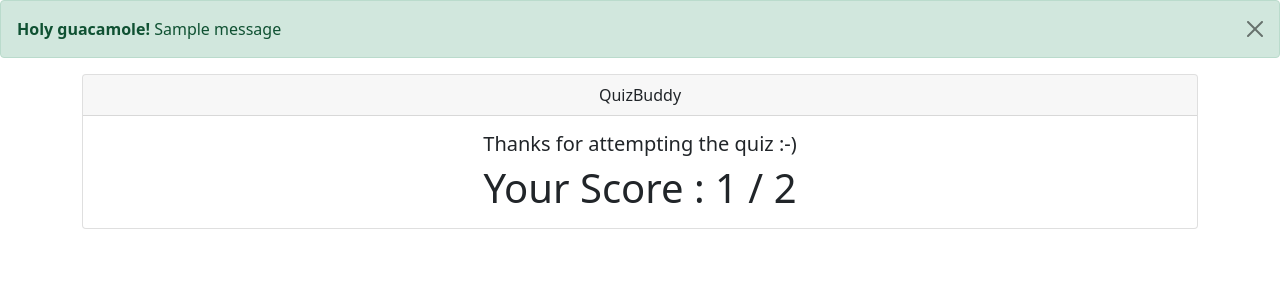
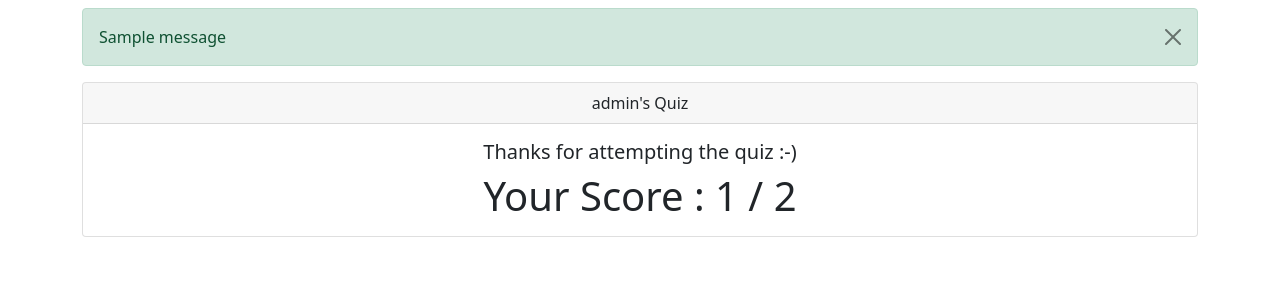
Before and after one commit to Jaspreet-singh-1032/quiz, a Django app: page /app/quiz/result/1/ in a window 1280 px wide. Shown: the part 56-356 px from the top of the page. Run offline with Django 3.2, Linux system fonts and the light colour scheme; a user stored in the database is signed in; data comes from the database, SQL or seed files in the repository; both versions use the stored data as it was after the commit; one stand-in notice (Sample message) is shown.

Commit message:
js added base_url , template fixes

```diff
--- a/app/views.py
+++ b/app/views.py
@@ -6,6 +6,7 @@
 from django.shortcuts import HttpResponse , redirect , render
 from django.urls import reverse_lazy
 from django.conf import settings
+from django.contrib import messages
 
 # models imports
 from .models import (
@@ -18,12 +19,15 @@
     AnswerForm
 )
 
-class ListQuizView(LoginRequiredMixin,generic.ListView):
+class ListQuizView(LoginRequiredMixin,generic.ListView ):
     template_name = 'app/list_quiz.html'
     context_object_name = 'quiz_list'
 
     def get_queryset(self):
-        return Quiz.objects.values('id','name').filter(user = self.request.user).order_by('-created')
+        queryset = Quiz.objects.values('id','name').filter(user = self.request.user).order_by('-created')
+        if queryset.count() == 0:
+            messages.info(self.request, 'You have not created any quiz yet !')
+        return queryset
 
 class QuizPageView(generic.DetailView):
     template_name = 'app/quiz_page.html'
@@ -41,7 +45,7 @@
 class ResultView(View):
 
     def get_queryset(self):
-        self.quiz = get_object_or_404(Quiz.objects.prefetch_related('questions'), pk=self.kwargs.get('pk'))
+        self.quiz = get_object_or_404(Quiz.objects.prefetch_related('questions'), pk=self.kwargs.get('pk') , user=self.request.user)
         return Answer.objects.prefetch_related('options').filter(quiz=self.quiz).order_by('-created')
 
     def get_context_data(self):
@@ -87,6 +91,9 @@
 
 
 class ResultPageView(generic.DetailView):
+    '''
+    show result page
+    '''
     template_name = 'app/result.html'
     context_object_name = 'answer'
 
@@ -96,6 +103,7 @@
 
     def get_context_data(self, **kwargs):
         context = super().get_context_data(**kwargs)
+        print(context['answer'].quiz.user)
         context["total_answers"] = context['answer'].options.all().count()
         context["correct_answers"] = context['answer'].options.filter(is_correct=True).count()
         return context
--- a/templates/app/result.html
+++ b/templates/app/result.html
@@ -7,7 +7,9 @@ Result
 {% block content %}
 <div class="card text-center">
     <div class="card-header">
-        QuizBuddy
+        <!-- QuizBuddy -->
+        <!-- <br> -->
+        {{answer.quiz.user.username}}'s Quiz
     </div>
     <div class="card-body">
         <h5 class="card-title">Thanks for attempting the quiz :-)</h5>
@@ -16,18 +18,4 @@ Result
 </div>
 </div>
 <br>
-<center>
-    {% if user.is_authenticated %}
-    {% else %}
-    Login or signup to create your own quiz
-    <!-- Button trigger login modal -->
-    <button type="button" class="btn btn-primary mx-2" data-bs-toggle="modal" data-bs-target="#loginModal">
-        Login
-    </button> or
-    <!-- Button trigger modal -->
-    <button type="button" class="btn btn-primary mx-2" data-bs-toggle="modal" data-bs-target="#signupModal">
-        SignUp
-    </button>
-    {% endif %}
-</center>
 {% endblock content %}
--- a/templates/base.html
+++ b/templates/base.html
@@ -25,10 +25,10 @@
             </button>
             <div class="collapse navbar-collapse" id="navbarSupportedContent">
                 <ul class="navbar-nav me-auto mb-2 mb-lg-0">
+                    {% if user.is_authenticated %}
                     <li class="nav-item">
                         <a class="nav-link active" aria-current="page" href="{%url 'quiz_list'%}">My quiz</a>
                     </li>
-                    {% if user.is_authenticated %}
                     <li class="nav-item dropdown">
                         <a class="nav-link dropdown-toggle" href="#" id="navbarDropdown" role="button"
                             data-bs-toggle="dropdown" aria-expanded="false">
@@ -45,22 +45,37 @@
 
         </div>
     </nav>
+
+
+    <div class="container my-2">
         {% if messages %}
 
         {% for message in messages %}
         <div class="alert alert-{{ message.tags }} alert-dismissible fade show" role="alert">
-        <strong>Holy guacamole!</strong> {{ message }}
+            {{ message }}
             <button type="button" class="btn-close" data-bs-dismiss="alert" aria-label="Close"></button>
         </div>
         {% endfor %}
 
         {% endif %}
-
-
-    <div class="container my-2">
         {% block content %}
 
         {% endblock content %}
+        <center>
+            {% if user.is_authenticated %}
+            {% else %}
+            Login or signup to create your own quiz
+            <br>
+            <!-- Button trigger login modal -->
+            <button type="button" class="btn btn-primary mx-2 my-2" data-bs-toggle="modal" data-bs-target="#loginModal">
+                Login
+            </button> or
+            <!-- Button trigger modal -->
+            <button type="button" class="btn btn-primary mx-2" data-bs-toggle="modal" data-bs-target="#signupModal">
+                SignUp
+            </button>
+            {% endif %}
+        </center>
     </div>
 
 
@@ -78,12 +93,13 @@
                         {% csrf_token %}
                         <div class="mb-3">
                             <label for="exampleInputEmail1" class="form-label">Username</label>
-                            <input type="text" autofocus name="username" required class="form-control" id="loginUsername"
-                                aria-describedby="emailHelp">
+                            <input type="text" autofocus name="username" required class="form-control"
+                                id="loginUsername" aria-describedby="emailHelp">
                         </div>
                         <div class="mb-3">
                             <label for="exampleInputPassword1" class="form-label">Password</label>
-                            <input type="password" autocomplete name="password" required class="form-control" id="loginPassword">
+                            <input type="password" autocomplete name="password" required class="form-control"
+                                id="loginPassword">
                         </div>
                         <button type="submit" class="btn btn-primary">Login</button>
                     </form>
@@ -113,7 +129,8 @@
                         </div>
                         <div class="mb-3">
                             <label for="exampleInputPassword1" class="form-label">Password</label>
-                            <input type="password" name="password" autocomplete required class="form-control" id="signupPassword">
+                            <input type="password" name="password" autocomplete required class="form-control"
+                                id="signupPassword">
                         </div>
                         <button type="submit" class="btn btn-primary">SignUp</button>
                     </form>
--- a/users/views.py
+++ b/users/views.py
@@ -34,8 +34,6 @@ class SignUpView(View):
             user.save()
             login(request, user)
         except Exception as e:
-            print(e)
-
             messages.warning(request, 'username already exists!')
-        return redirect('/')
+        return redirect(reverse_lazy('quiz_list'))
 # ======================================================================================
```
Also changed, not shown: static/js/quiz.js (+12 -2 lines), templates/app/quiz_list.html (+6 -2 lines), db.sqlite3. Lines whose indentation alone changed are shown as unchanged.
